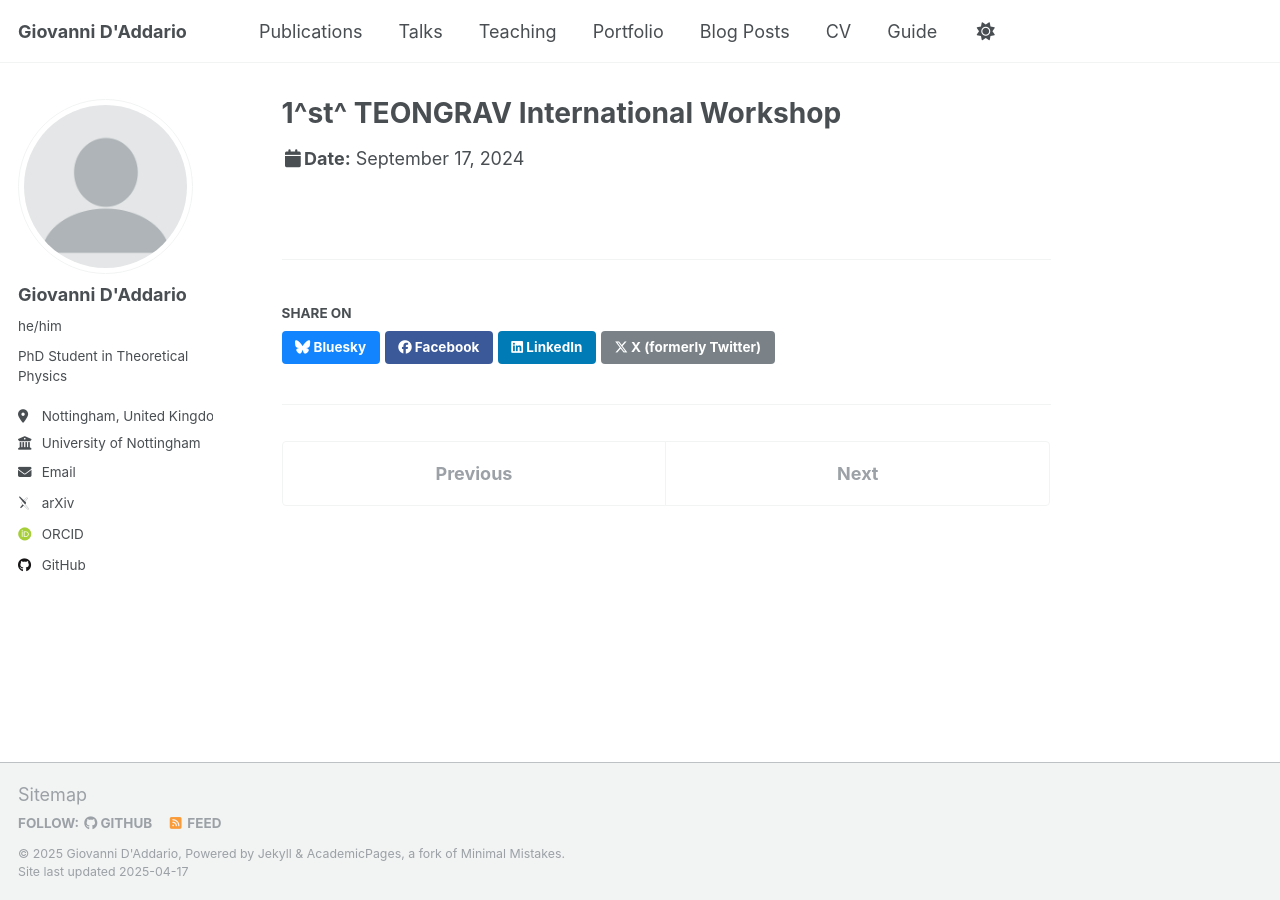
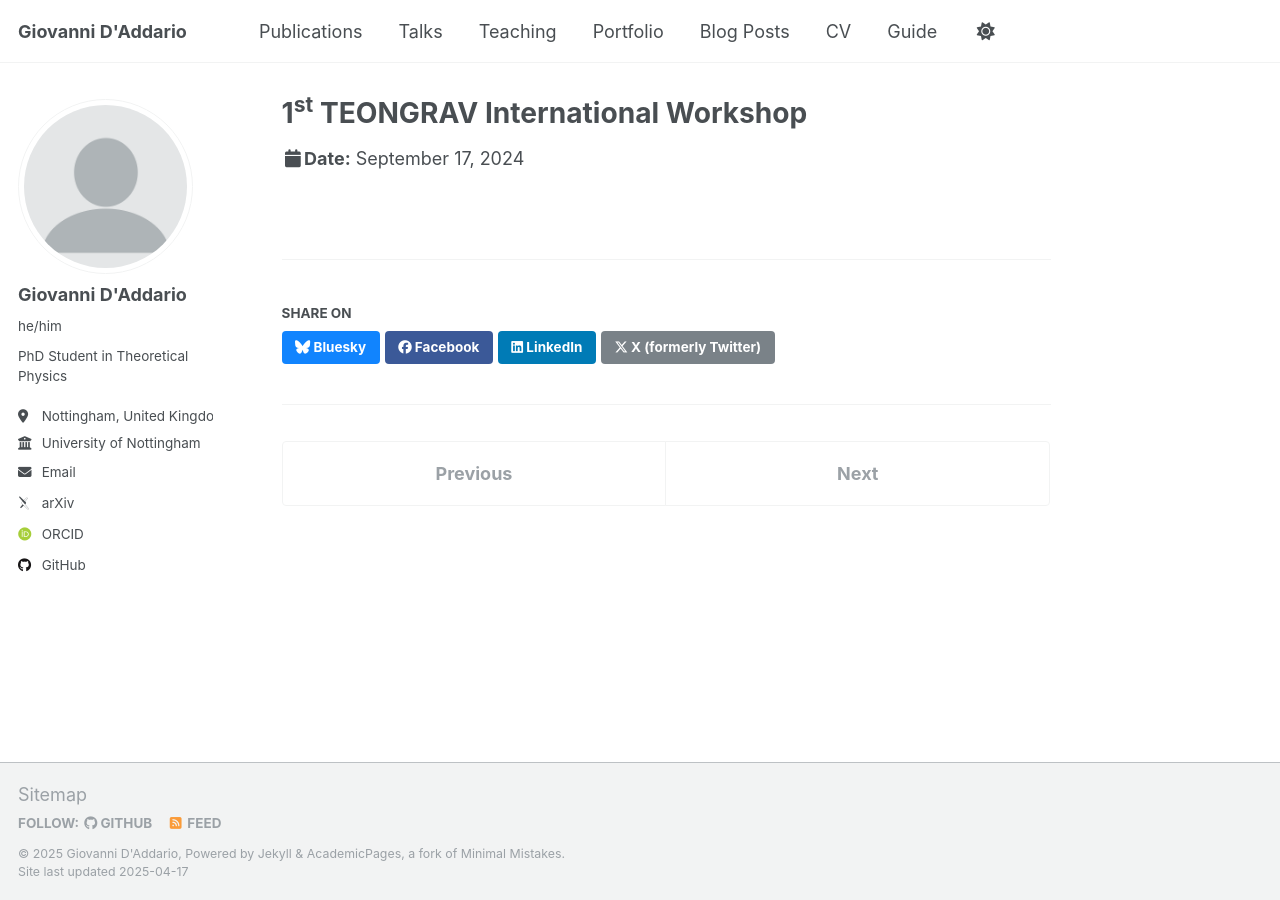
Before and after one commit to GiovanniDAddario/GiovanniDAddario.github.io, a Jekyll site: the page built from _talks/2024-09-17-talk-7.md, in a window 1280 px wide. Built offline with Jekyll 4.4.1, drawn with Linux system fonts in a browser that asks for light colours; some web fonts are replaced.

```diff
--- a/_talks/2024-09-17-talk-7.md
+++ b/_talks/2024-09-17-talk-7.md
@@ -1,5 +1,5 @@
 ---
-title: "1^st^ TEONGRAV International Workshop"
+title: "1<sup>st</sup> TEONGRAV International Workshop"
 collection: talks
 type: "Contributed talk"
 permalink: /talks/2024-09-17-talk-7
```
Also changed, not shown: _publications/2023-11-29-Ringdowns-black-holes-scalar-hair-paper-1.md (+0 -2 lines), _talks/2024-06-21-talk-6.md (+1 -0 lines).
